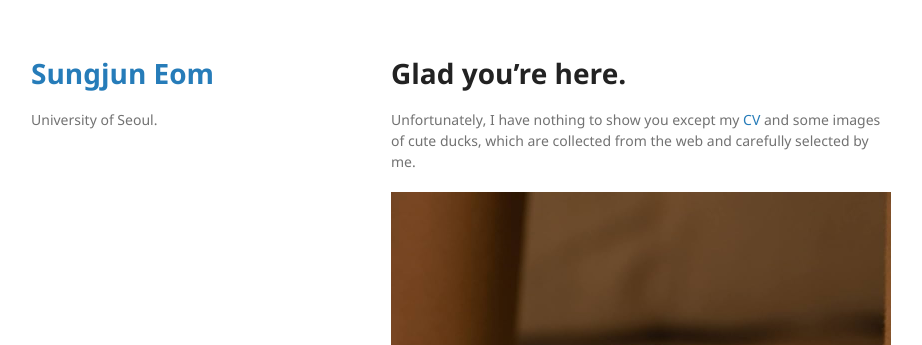
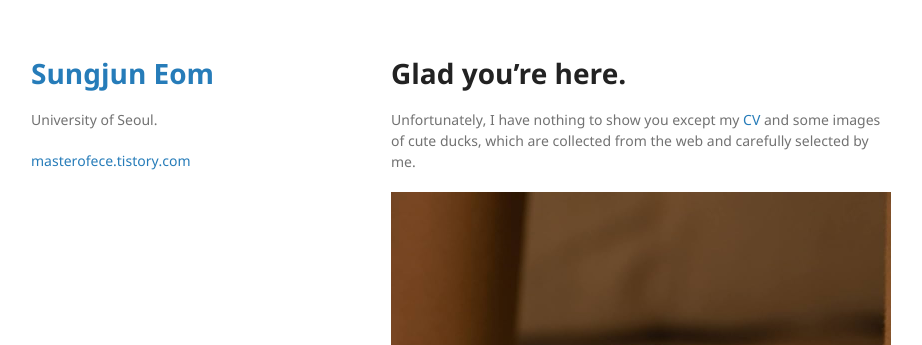
Before and after one commit to SungjunEom/sungjuneom.github.io, a Jekyll site: the page built from index.md, in a window 1280 px wide. Shown: the top 345 px of the page, without its empty margins (179-1101 px from the left). Built offline with Jekyll 4.4.1, drawn with Linux system fonts in a browser that asks for light colours.

Commit message:
added my tistory url

```diff
--- a/_layouts/default.html
+++ b/_layouts/default.html
@@ -28,8 +28,9 @@
         {% endif %}
 
         {% if site.github.is_user_page %}
-        <p class="view"><a href="{{ site.github.owner_url }}">View My GitHub Profile</a></p>
+        <p class="view"><a href="{{ site.github.owner_url }}">GitHub Profile</a></p>
         {% endif %}
+        <p class="view"><a href="https://masterofece.tistory.com/">masterofece.tistory.com</a></p>
 
         {% if site.show_downloads %}
         <ul class="downloads">
```
